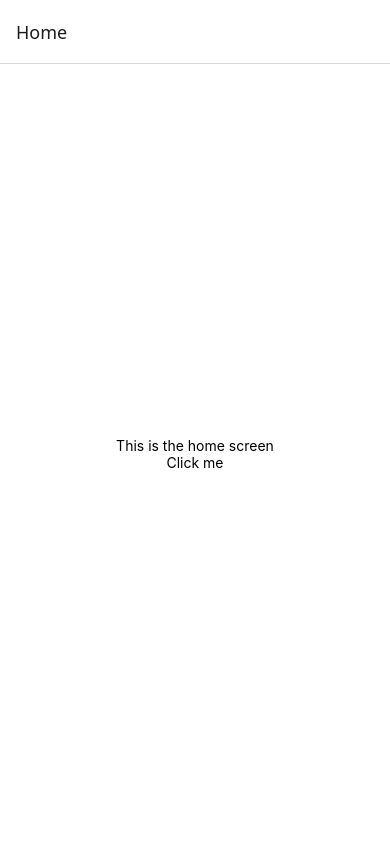
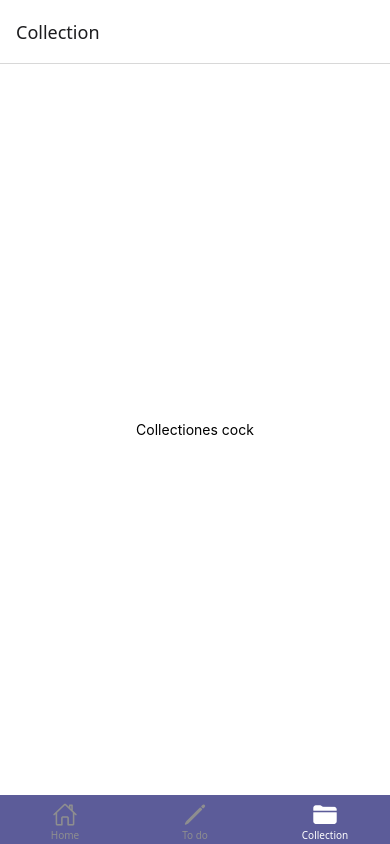
Before and after one commit to KDG-Justin/2D-List, a React Native app: screen /Collection in a window 390 px wide. Built offline with nearby package versions, Linux system fonts and the light colour scheme.

Commit message:
Navigation setup

```diff
--- a/app/App.tsx
+++ b/app/App.tsx
@@ -1,16 +1,67 @@
 import { NavigationContainer } from "@react-navigation/native";
-import { createNativeStackNavigator } from "@react-navigation/native-stack";
-import { HomeScreen } from '../components/HomeScreen';
-import "../global.css"
-
-const Stack = createNativeStackNavigator();
+import { createBottomTabNavigator } from "@react-navigation/bottom-tabs";
+import { HomeScreen } from "../components/HomeScreen";
+import { Ionicons } from "@expo/vector-icons";
+import { ToDoScreen } from "../components/ToDoScreen";
+import { CollectionScreen } from "../components/CollectionScreen";
+import "../global.css";
+const Tab = createBottomTabNavigator();
 
 export default function App() {
   return (
     <NavigationContainer>
-      <Stack.Navigator>
-        <Stack.Screen name="Home" component={HomeScreen} />
-      </Stack.Navigator>
+      <Tab.Navigator
+        screenOptions={{
+          headerShown: true,
+          tabBarActiveTintColor: "#fff",
+          tabBarStyle: {
+            backgroundColor: "#5C5C99",
+            borderTopWidth: 0,
+            elevation: 0,
+          },
+        }}
+      >
+        <Tab.Screen
+          name="Home"
+          component={HomeScreen}
+          options={{
+            tabBarIcon: ({ focused, color, size }) => (
+              <Ionicons
+                name={focused ? "home" : "home-outline"}
+                size={size}
+                color={color}
+              />
+            ),
+          }}
+        />
+
+        <Tab.Screen
+          name="To do"
+          component={ToDoScreen}
+          options={{
+            tabBarIcon: ({ focused, color, size }) => (
+              <Ionicons
+                name={focused ? "pencil" : "pencil-outline"}
+                size={size}
+                color={color}
+              />
+            ),
+          }}
+        />
+        <Tab.Screen
+          name="Collection"
+          component={CollectionScreen}
+          options={{
+            tabBarIcon: ({ focused, color, size }) => (
+              <Ionicons
+                name={focused ? "folder" : "newspaper-outline"}
+                size={size}
+                color={color}
+              />
+            ),
+          }}
+        />
+      </Tab.Navigator>
     </NavigationContainer>
   );
 }
--- /dev/null
+++ b/components/CollectionScreen.tsx
@@ -0,0 +1,10 @@
+import { View, Text } from "react-native";
+
+
+export function CollectionScreen() {
+  return (
+    <View className="flex-1 items-center justify-center bg-white">
+      <Text>Collectiones cock</Text>
+    </View>
+  );
+}
--- a/components/HomeScreen.tsx
+++ b/components/HomeScreen.tsx
@@ -1,5 +1,4 @@
-import { View, Text, TouchableOpacity, StyleSheet } from "react-native";
-import { StatusBar } from 'expo-status-bar';
+import { View, Text, TouchableOpacity } from "react-native";
 
 export function HomeScreen() {
   return (
@@ -11,14 +10,3 @@ export function HomeScreen() {
     </View>
   );
 }
-
-
-const styles = StyleSheet.create({
-  container: {
-    flex: 1,
-    backgroundColor: '#fff',
-    alignItems: 'center',
-    justifyContent: 'center',
-    fontSize: 32
-  },
-});
--- /dev/null
+++ b/components/ToDoScreen.tsx
@@ -0,0 +1,9 @@
+import { View, Text } from "react-native";
+
+export function ToDoScreen() {
+  return (
+    <View className="flex-1 items-center justify-center bg-white">
+      <Text>TODO</Text>
+    </View>
+  );
+}
--- a/package.json
+++ b/package.json
@@ -9,7 +9,7 @@
     "web": "expo start --web"
   },
   "dependencies": {
-    "@react-navigation/bottom-tabs": "^7.3.10",
+    "@react-navigation/bottom-tabs": "^7.4.6",
     "@react-navigation/elements": "^2.3.8",
     "@react-navigation/native": "^7.1.6",
     "@react-navigation/native-stack": "7.3.25",
@@ -20,7 +20,9 @@
     "react": "19.0.0",
     "react-native": "0.79.6",
     "react-native-reanimated": "~3.17.4",
-    "react-native-safe-area-context": "^5.4.0",
+    "react-native-safe-area-context": "^5.6.1",
+    "react-native-screens": "^4.15.3",
+    "react-native-vector-icons": "^10.3.0",
     "tailwindcss": "^3.4.17"
   },
   "devDependencies": {
```
Also changed, not shown: 1 other file (tests, documents, lock files or other folders).
